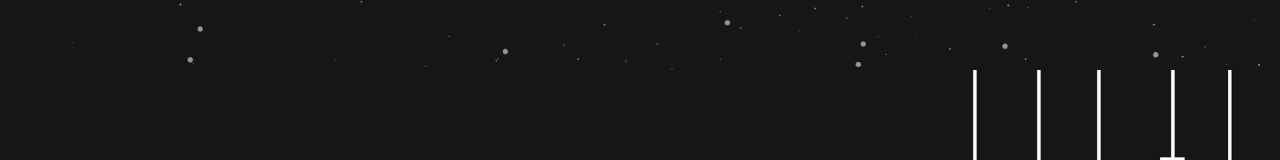
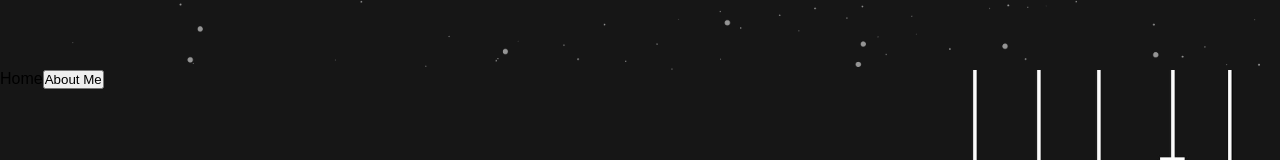
Before and after one commit to TinNguyen01600/portfolio, a React (Vite) app: page / in a window 1280 px wide. Shown: the part 1530-1690 px from the top of the page. Built offline with nearby package versions, Linux system fonts and the light colour scheme; a web font is replaced by a local one.

Commit message:
add Routing feature

```diff
--- a/package.json
+++ b/package.json
@@ -12,7 +12,8 @@
   "dependencies": {
     "framer-motion": "^10.16.16",
     "react": "^18.2.0",
-    "react-dom": "^18.2.0"
+    "react-dom": "^18.2.0",
+    "react-router-dom": "^6.21.1"
   },
   "devDependencies": {
     "@types/react": "^18.2.43",
--- a/src/App.jsx
+++ b/src/App.jsx
@@ -3,7 +3,9 @@ import Banner from './components/section1/Banner'
 import Header from './components/section1/Header'
 import Sidebar from './components/section1/sidebar/Sidebar'
 import Parallax from './components/section2/Parallax'
-import MainPage from './components/section3/MainPage'
+import Home from './components/section3/Home'
+import AboutMe from './components/section3/AboutMe'
+import { BrowserRouter as Router, Routes, Route } from "react-router-dom";
 
 function App() {
     return (
@@ -17,7 +19,12 @@ function App() {
                 <Parallax />
             </section>
             <section className='section-3'>
-                <MainPage />
+                <Router>
+                    <Routes>
+                        <Route exact path="/" element={<Home />} />
+                        <Route exact path="/about" element={<AboutMe />} />
+                    </Routes>
+                </Router>
             </section>
         </>
     )
--- /dev/null
+++ b/src/components/section3/AboutMe.jsx
@@ -0,0 +1,14 @@
+import { Link } from "react-router-dom";
+
+const AboutMe = () => {
+    return (
+        <div className="about-me">
+            About Me
+            <Link to="/">
+                <button>back</button>
+            </Link>
+        </div>
+    )
+}
+
+export default AboutMe
--- /dev/null
+++ b/src/components/section3/Home.jsx
@@ -0,0 +1,14 @@
+import { Link } from "react-router-dom";
+
+const Home = () => {
+    return (
+        <div className="home">
+            Home
+            <Link to="/about">
+                <button>About Me</button>
+            </Link>
+        </div>
+    )
+}
+
+export default Home
```
Also changed, not shown: src/components/section3/MainPage.jsx (deleted, +0 -8 lines), 1 other file (tests, documents, lock files or other folders).
